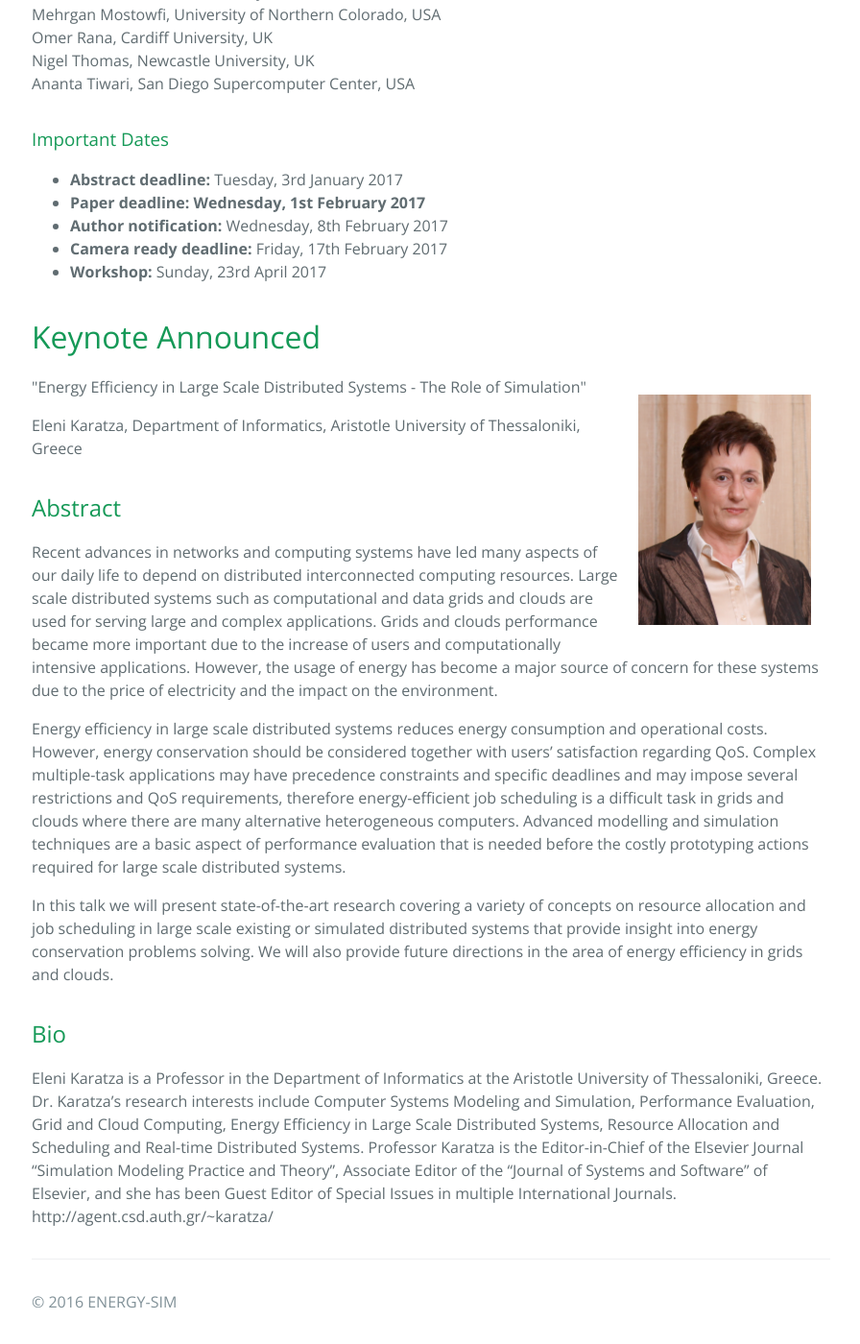
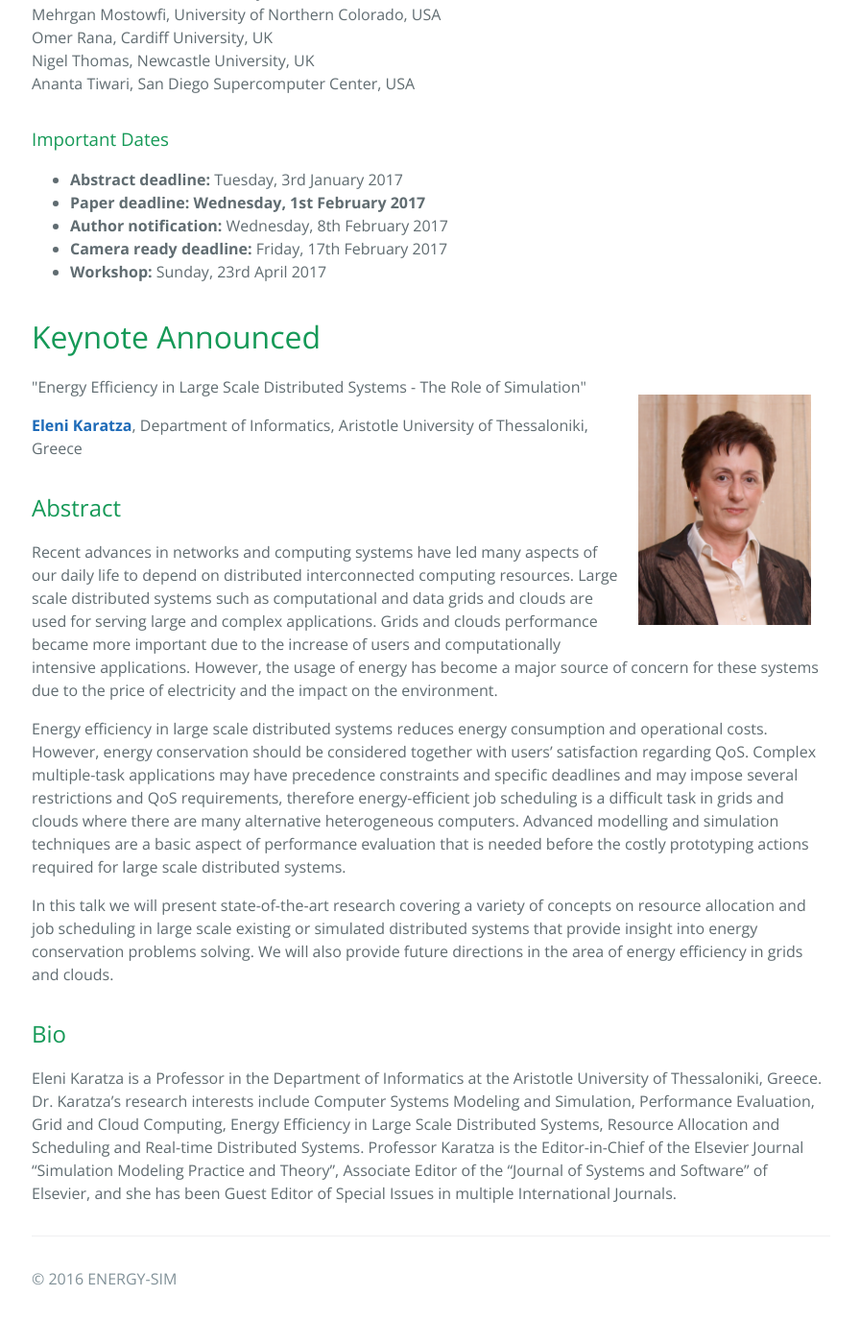
Before and after one commit to ENERGY-SIM/energy-sim.github.io, a Jekyll site: the page built from 2017.md, in a window 1280 px wide and 1400 px high, scrolled down 2344 px. Shown: the whole window at 96% size, without its empty margins (191-1087 px from the left). Built offline with Jekyll 4.4.1, drawn with Linux system fonts in a browser that asks for light colours; nearby versions of some CDN libraries; after the commit the page ends 3720 px from its top, so only the background shows below that.

Commit message:
Update 2017.md

```diff
--- a/2017.md
+++ b/2017.md
@@ -85,7 +85,7 @@ Ananta Tiwari, San Diego Supercomputer Center, USA
 <div style="float:right;padding:20px"><img src="http://energy-sim.org/helenkaratza.png" style="width:180px"/></div>
 <emph>"Energy Efficiency in Large Scale Distributed Systems - The Role of Simulation"</emph>
 
-Eleni Karatza, Department of Informatics, Aristotle University of Thessaloniki, Greece
+<a href="http://agent.csd.auth.gr/~karatza/"><strong>Eleni Karatza</strong></a>, Department of Informatics, Aristotle University of Thessaloniki, Greece
 
 ## Abstract
 Recent advances in networks and computing systems have led many aspects of our daily life to depend on distributed interconnected computing resources. Large scale distributed systems such as computational and data grids and clouds are used for serving large and complex applications. Grids and clouds performance became more important due to the increase of users and computationally intensive applications. However, the usage of energy has become a major source of concern for these systems due to the price of electricity and the impact on the environment.
@@ -97,4 +97,3 @@ In this talk we will present state-of-the-art research covering a variety of con
 ## Bio
 Eleni Karatza is a Professor in the Department of Informatics at the Aristotle University of Thessaloniki, Greece. Dr. Karatza's research interests include Computer Systems Modeling and Simulation, Performance Evaluation, Grid and Cloud Computing, Energy Efficiency in Large Scale Distributed Systems, Resource Allocation and Scheduling and Real-time Distributed Systems.
 Professor Karatza is the Editor-in-Chief of the Elsevier Journal "Simulation Modeling Practice and Theory", Associate Editor of the "Journal of Systems and Software" of Elsevier, and she has been Guest Editor of Special Issues in multiple International Journals.
-http://agent.csd.auth.gr/~karatza/
```
